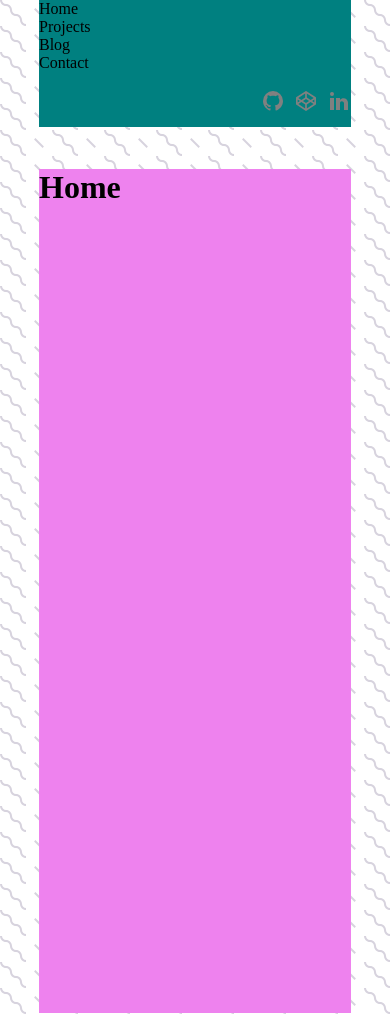
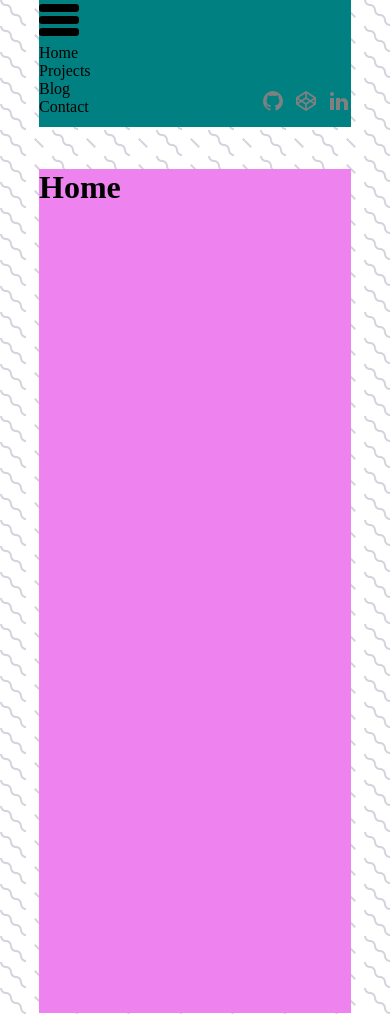
Before and after one commit to edubz/evdev, a plain HTML site: page index.html in a window 390 px wide. Shown: the top 1014 px of the page. Drawn offline with Linux system fonts and the light colour scheme.

Commit message:
added svg hamburger

```diff
--- a/index.html
+++ b/index.html
@@ -12,6 +12,15 @@
 
   <body>
     <header>
+
+
+<svg id = "hamburger" viewBox="0 0 100 80" width="40" height="40">
+  <rect width="100" height="20" rx="8"></rect>
+  <rect y="30" width="100" height="20" rx="8"></rect>
+  <rect y="60" width="100" height="20" rx="8"></rect>
+</svg>
+
+
       <nav>
         <ul id="menu">
           <a href="#"><li>Home</li></a>
```
